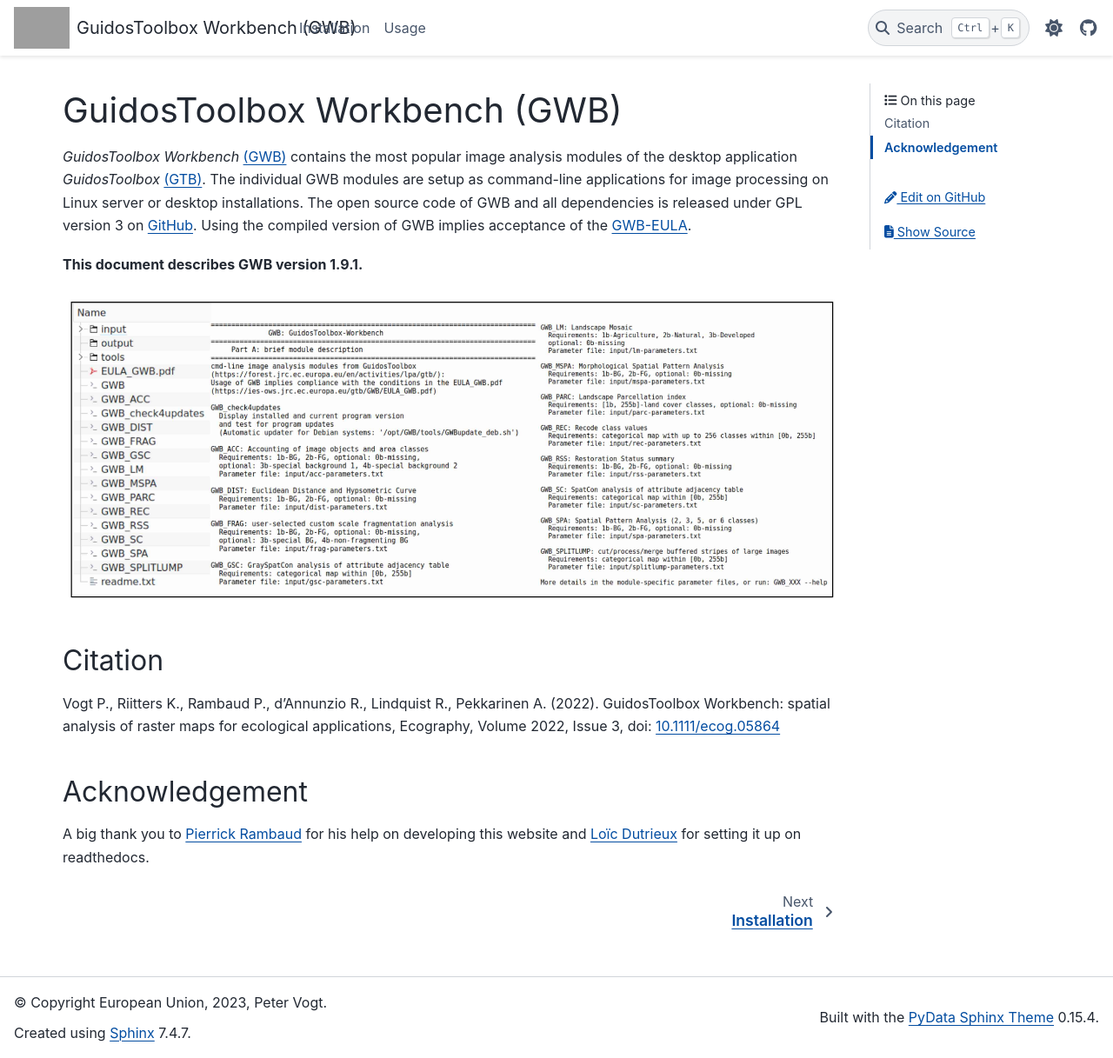
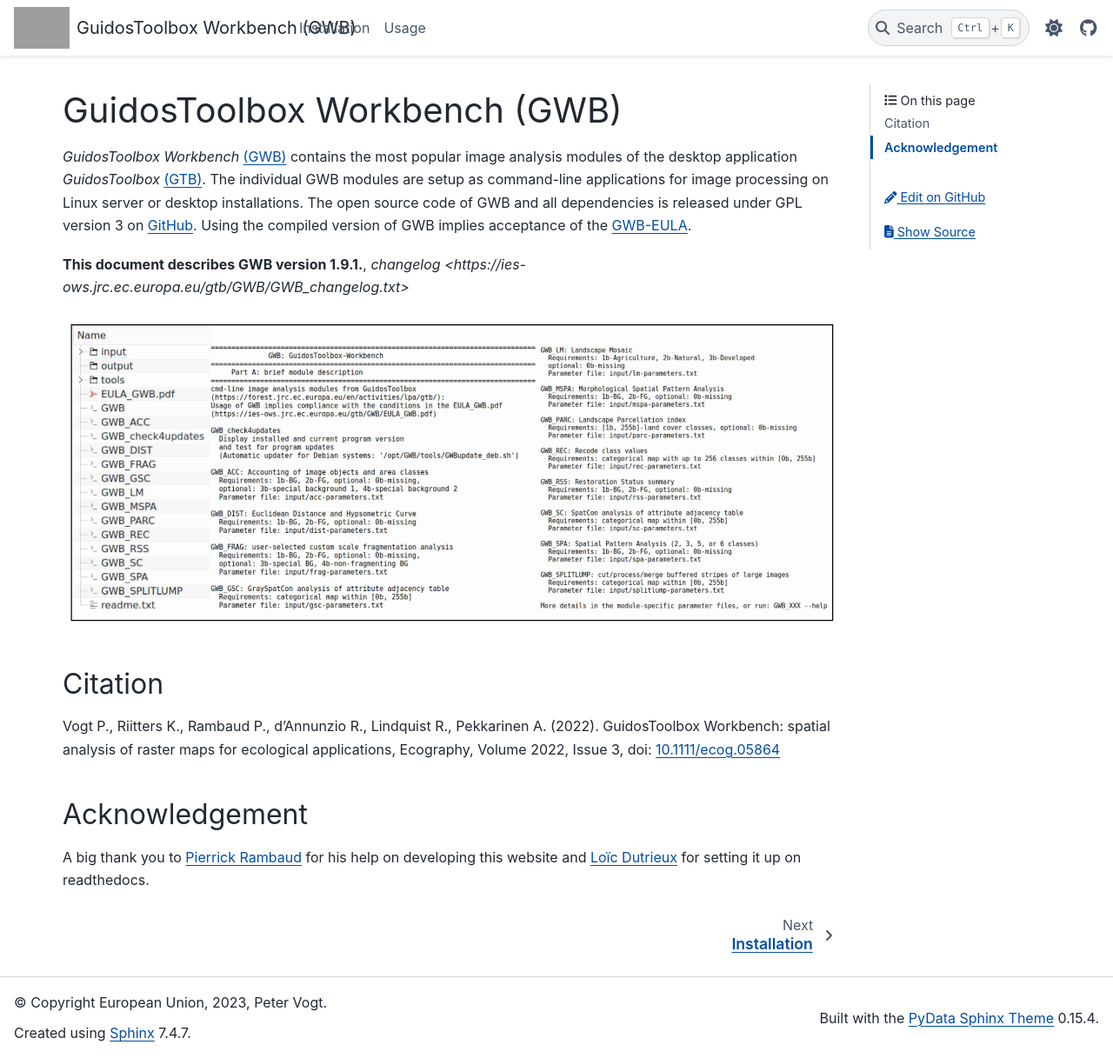
Before and after one commit to ec-jrc/GWB, a Sphinx documentation site: the page built from docs/index.rst, in a window 1280 px wide and 1217 px high. Shown: the whole window at 87% size. Built offline with Sphinx 7.4.7 and the PyData theme 0.15.4, drawn with Linux system fonts in a browser that asks for light colours; grey boxes are pictures that could not be loaded.

Commit message:
pdf test2
pdf + changelog

```diff
--- a/docs/index.rst
+++ b/docs/index.rst
@@ -10,7 +10,8 @@
 `GitHub <https://github.com/ec-jrc/GWB>`_. Using the compiled version of GWB implies
 acceptance of the `GWB-EULA <https://ies-ows.jrc.ec.europa.eu/gtb/GWB/EULA_GWB.pdf>`_.
 
-**This document describes GWB version 1.9.1.**
+**This document describes GWB version 1.9.1.**,
+`changelog <https://ies-ows.jrc.ec.europa.eu/gtb/GWB/GWB_changelog.txt>`
 
 .. figure:: _image/gwb.jpg
     :width: 100%
```
Also changed, not shown: .readthedocs.yaml.
